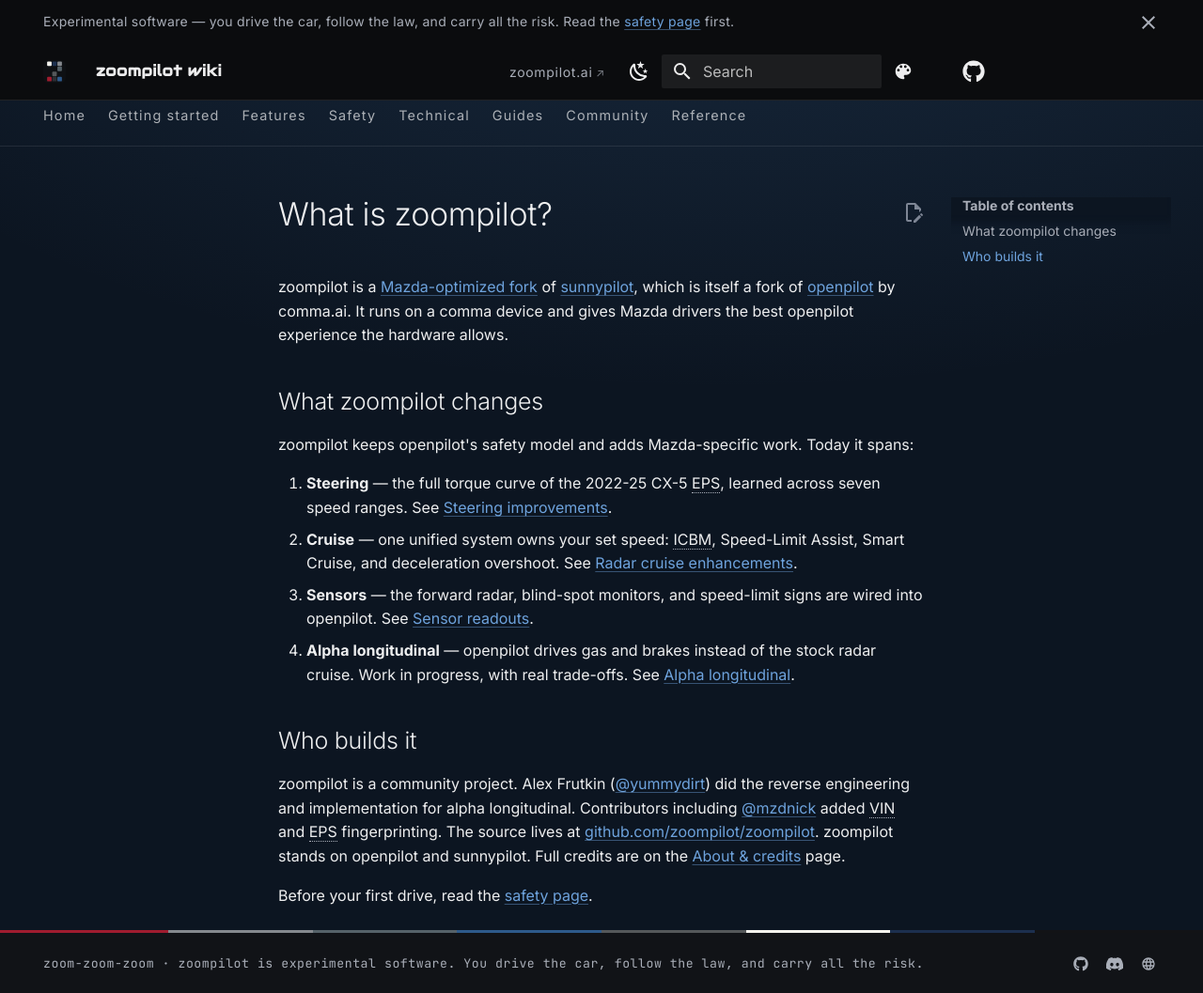
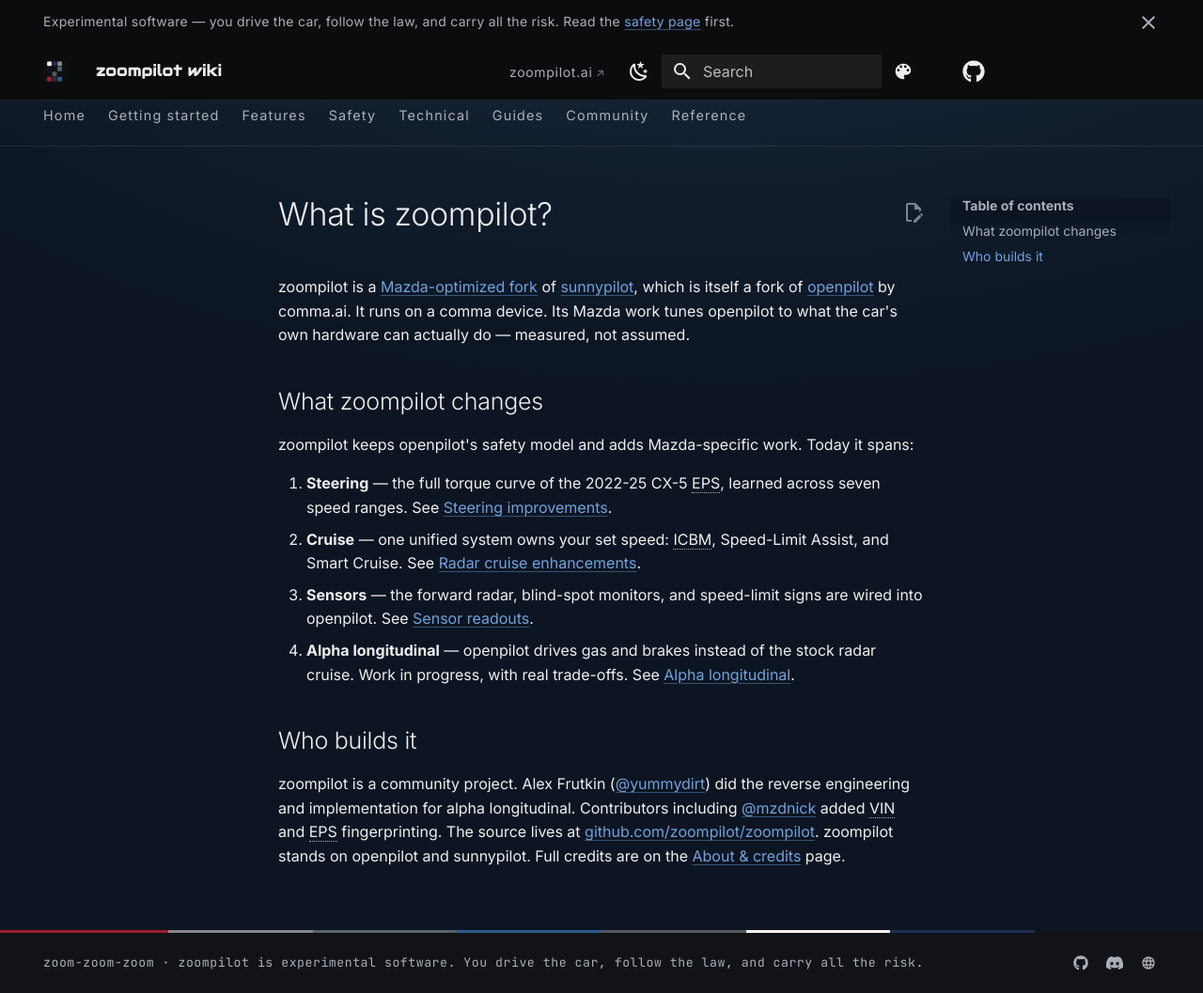
Before and after one commit to mzdnick/zoompilot-wiki, an MkDocs documentation site: the page built from docs/getting-started/what-is-zoompilot.md, in a window 1280 px wide and 1057 px high. Shown: the whole window at 94% size. Built offline with MkDocs 1.6.1 and Material for MkDocs 9.7.7, drawn with Linux system fonts in a browser that asks for light colours; comment, search, counter and statistics services are not loaded.

Commit message:
What is zoompilot: rename about.md, measured intro

```diff
--- a/docs/getting-started/what-is-zoompilot.md
+++ b/docs/getting-started/what-is-zoompilot.md
@@ -2,8 +2,9 @@
 
 zoompilot is a [Mazda-optimized fork](https://zoompilot.ai) of
 [sunnypilot](https://sunnypilot.ai), which is itself a fork of
-[openpilot](https://comma.ai) by comma.ai. It runs on a comma device and
-gives Mazda drivers the best openpilot experience the hardware allows.
+[openpilot](https://comma.ai) by comma.ai. It runs on a comma device. Its
+Mazda work tunes openpilot to what the car's own hardware can actually
+do — measured, not assumed.
 
 ## What zoompilot changes
 
@@ -13,7 +14,7 @@
 1. **Steering** — the full torque curve of the 2022-25 CX-5 EPS, learned
    across seven speed ranges. See [Steering improvements](../features/steering.md).
 2. **Cruise** — one unified system owns your set speed: ICBM, Speed-Limit
-   Assist, Smart Cruise, and deceleration overshoot. See
+   Assist, and Smart Cruise. See
    [Radar cruise enhancements](../features/smart-cruise.md).
 3. **Sensors** — the forward radar, blind-spot monitors, and speed-limit
    signs are wired into openpilot. See
@@ -31,5 +32,3 @@
 The source lives at [github.com/zoompilot/zoompilot](https://github.com/zoompilot/zoompilot).
 zoompilot stands on openpilot and sunnypilot. Full credits are on the
 [About & credits](../about.md) page.
-
-Before your first drive, read the [safety page](../safety.md).
```
Also changed, not shown: docs/index.md (+1 -1 lines), docs/reference/glossary.md (+2 -2 lines).
